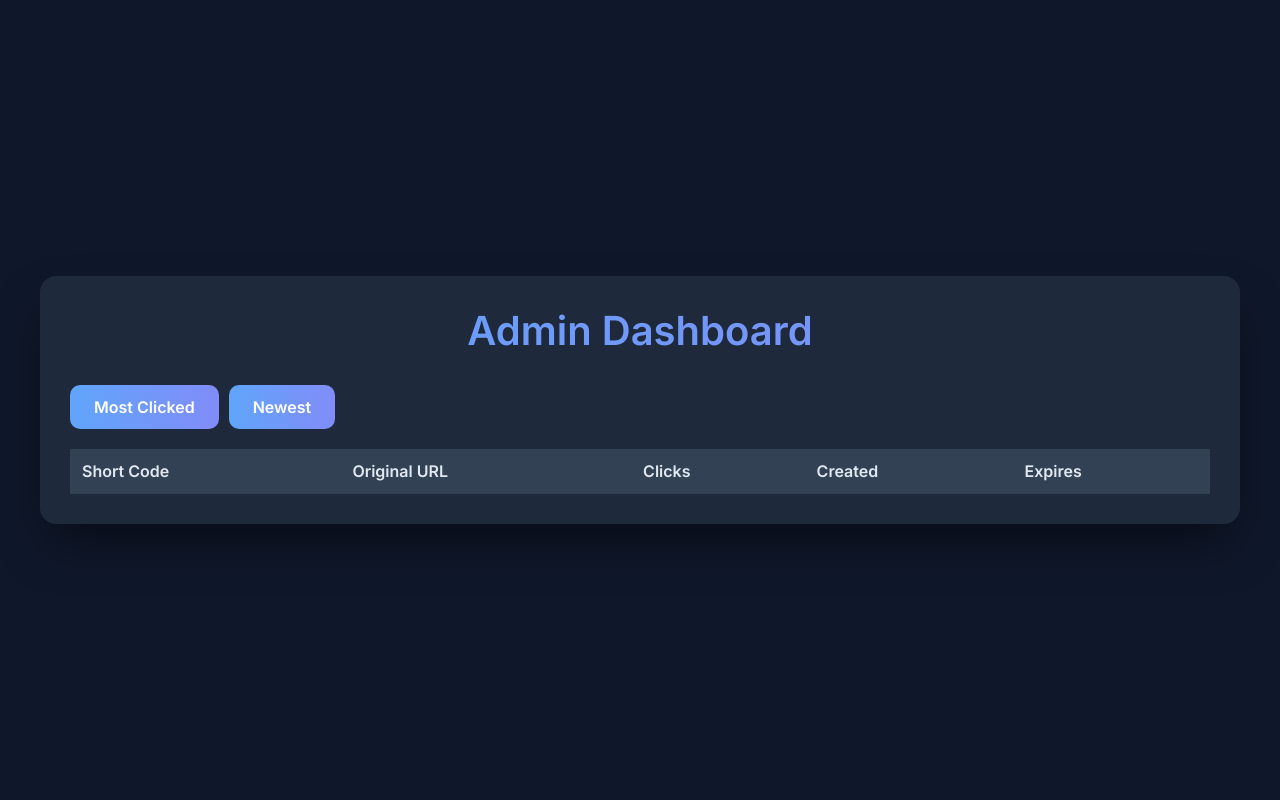
After one commit to AjayThomas-crl/url-shortener, a FastAPI app: template app/templates/admin.html in a window 1280 px wide. The commit adds this page. Run offline with FastAPI, Linux system fonts and the light colour scheme; the template is opened without the code that fills it, so the values that code supplies are empty; parts of the project's set-up code (start-up, migrations or seed data) failed here and were passed over.

Commit message:
Updated msql , admin page

```diff
--- a/app/main.py
+++ b/app/main.py
@@ -1,13 +1,17 @@
 from fastapi import FastAPI
+from fastapi.staticfiles import StaticFiles
 from app.api.routes import router
 from app.database import engine
 from app.models import models
 
 app = FastAPI()
 
-# Create all tables stored in this metadata.
-# This is equivalent to "Create Table" statements in raw SQL.
+# Create tables only if they don't exist
+# Use this instead of dropping and recreating each time
 models.Base.metadata.create_all(bind=engine)
+
+# Mount static files directory
+app.mount("/static", StaticFiles(directory="app/static"), name="static")
 
 app.include_router(router)
 
--- /dev/null
+++ b/app/static/admin.css
@@ -0,0 +1,68 @@
+.admin-card {
+    max-width: 1200px;
+    padding: 30px;
+}
+
+.dashboard {
+    margin-top: 30px;
+}
+
+.filters {
+    margin-bottom: 20px;
+    display: flex;
+    gap: 10px;
+}
+
+table {
+    width: 100%;
+    border-collapse: collapse;
+    margin-top: 20px;
+    color: #e2e8f0;
+}
+
+th, td {
+    padding: 12px;
+    text-align: left;
+    border-bottom: 1px solid #334155;
+}
+
+th {
+    background-color: #334155;
+    font-weight: 600;
+}
+
+td {
+    color: #94a3b8;
+}
+
+tr:hover {
+    background-color: #334155;
+}
+
+td a {
+    color: #60a5fa;
+    text-decoration: none;
+}
+
+td a:hover {
+    color: #818cf8;
+    text-decoration: underline;
+}
+
+@media (max-width: 768px) {
+    .admin-card {
+        padding: 15px;
+    }
+
+    table {
+        font-size: 14px;
+    }
+
+    th, td {
+        padding: 8px;
+    }
+
+    .filters {
+        flex-direction: column;
+    }
+}
--- a/app/static/style.css
+++ b/app/static/style.css
@@ -1,26 +1,197 @@
-body {
-  font-family: sans-serif;
-  background: #111;
-  color: white;
-  display: flex;
-  justify-content: center;
-  align-items: center;
-  height: 100vh;
+@import url('https://fonts.googleapis.com/css2?family=Inter:wght@400;600&display=swap');
+
+* {
+    margin: 0;
+    padding: 0;
+    box-sizing: border-box;
+    font-family: 'Inter', sans-serif;
 }
 
-.container {
-  background: #222;
-  padding: 2rem;
-  border-radius: 10px;
-  text-align: center;
+body {
+    background-color: #0f172a;
+    color: #e2e8f0;
+    min-height: 100vh;
+    display: flex;
+    justify-content: center;
+    align-items: center;
+    padding: 20px;
 }
 
-input {
-  padding: 0.5rem;
-  width: 300px;
+.card {
+    background-color: #1e293b;
+    border-radius: 16px;
+    width: 100%;
+    max-width: 800px;
+    padding: 40px;
+    box-shadow: 0 25px 50px -12px rgba(0, 0, 0, 0.5);
+}
+
+h1 {
+    font-size: 2.5rem;
+    text-align: center;
+    margin-bottom: 30px;
+    background: linear-gradient(to right, #60a5fa, #818cf8);
+    -webkit-background-clip: text;
+    background-clip: text;
+    color: transparent;
+    font-weight: 600;
+}
+
+.form-row {
+    display: flex;
+    gap: 16px;
+    margin-bottom: 20px;
+}
+
+.input-group {
+    flex: 1;
+    position: relative;
+}
+
+input, select {
+    width: 100%;
+    padding: 12px 16px;
+    border: none;
+    border-radius: 10px;
+    background-color: #334155;
+    color: #e2e8f0;
+    font-size: 16px;
+}
+
+input:focus, select:focus {
+    outline: none;
+    box-shadow: 0 0 0 2px #60a5fa;
+}
+
+.checkbox-container {
+    display: flex;
+    align-items: center;
+    gap: 8px;
+}
+
+input[type="checkbox"] {
+    width: 20px;
+    height: 20px;
+    accent-color: #60a5fa;
 }
 
 button {
-  padding: 0.5rem 1rem;
-  margin-left: 1rem;
+    background: linear-gradient(to right, #60a5fa, #818cf8);
+    color: white;
+    border: none;
+    border-radius: 10px;
+    padding: 12px 24px;
+    font-size: 16px;
+    font-weight: 600;
+    cursor: pointer;
+    transition: transform 0.2s, box-shadow 0.2s;
 }
+
+button:hover {
+    transform: translateY(-2px);
+    box-shadow: 0 10px 15px -3px rgba(96, 165, 250, 0.3);
+}
+
+.result {
+    background-color: #334155;
+    border-radius: 10px;
+    padding: 24px;
+    margin-top: 30px;
+    text-align: center;
+}
+
+.result p {
+    color: #94a3b8;
+    margin-bottom: 8px;
+}
+
+.short-url {
+    font-size: 18px;
+    color: #60a5fa;
+    word-break: break-all;
+    margin-bottom: 24px;
+    text-decoration: none;
+    display: block;
+}
+
+.short-url:hover {
+    color: #818cf8;
+    text-decoration: underline;
+}
+
+.qr-code {
+    margin: 0 auto;
+    max-width: 200px;
+}
+
+.qr-code img {
+    width: 100%;
+    height: auto;
+    margin-bottom: 16px;
+    border-radius: 8px;
+}
+
+.download-link {
+    display: inline-block;
+    background-color: #475569;
+    color: white;
+    text-decoration: none;
+    padding: 8px 16px;
+    border-radius: 8px;
+    font-size: 14px;
+    font-weight: 500;
+    transition: background-color 0.2s;
+}
+
+.download-link:hover {
+    background-color: #64748b;
+}
+
+.error {
+    background-color: rgba(239, 68, 68, 0.2);
+    color: #fca5a5;
+    padding: 12px;
+    border-radius: 8px;
+    margin-bottom: 16px;
+}
+
+/* Expired page styles */
+.expired-title {
+    color: #ef4444;
+    background: none;
+    -webkit-background-clip: initial;
+    background-clip: initial;
+}
+
+.expired-message {
+    margin-bottom: 30px;
+    color: #94a3b8;
+    font-size: 16px;
+    line-height: 1.5;
+}
+
+.button {
+    display: inline-block;
+    background: linear-gradient(to right, #60a5fa, #818cf8);
+    color: white;
+    text-decoration: none;
+    padding: 12px 24px;
+    border-radius: 10px;
+    font-weight: 600;
+    transition: transform 0.2s, box-shadow 0.2s;
+}
+
+.button:hover {
+    transform: translateY(-2px);
+    box-shadow: 0 10px 15px -3px rgba(96, 165, 250, 0.3);
+}
+
+@media (max-width: 768px) {
+    .form-row {
+        flex-direction: column;
+    }
+
+    .card {
+        padding: 24px;
+    }
+}
--- /dev/null
+++ b/app/templates/admin.html
@@ -0,0 +1,58 @@
+<!DOCTYPE html>
+<html>
+<head>
+    <title>URL Shortener Admin</title>
+    <meta name="viewport" content="width=device-width, initial-scale=1.0">
+    <link rel="stylesheet" href="https://fonts.googleapis.com/css2?family=Inter:wght@400;500;600&display=swap">
+    <link rel="stylesheet" href="/static/style.css">
+    <link rel="stylesheet" href="/static/admin.css">
+</head>
+<body>
+    <div class="card admin-card">
+        <h1>Admin Dashboard</h1>
+
+        <div class="dashboard">
+            <div class="filters">
+                <button onclick="sortTable('clicks')">Most Clicked</button>
+                <button onclick="sortTable('created_at')">Newest</button>
+            </div>
+
+            <table>
+                <thead>
+                    <tr>
+                        <th>Short Code</th>
+                        <th>Original URL</th>
+                        <th>Clicks</th>
+                        <th>Created</th>
+                        <th>Expires</th>
+                    </tr>
+                </thead>
+                <tbody>
+                    {% for url in urls %}
+                    <tr>
+                        <td><a href="/{{ url.short_code }}" target="_blank">{{ url.short_code }}</a></td>
+                        <td>{{ url.original_url }}</td>
+                        <td>{{ url.clicks }}</td>
+                        <td>{{ url.created_at.strftime('%Y-%m-%d %H:%M') }}</td>
+                        <td>
+                            {% if url.expires_at %}
+                                {{ url.expires_at.strftime('%Y-%m-%d %H:%M') }}
+                            {% else %}
+                                Never
+                            {% endif %}
+                        </td>
+                    </tr>
+                    {% endfor %}
+                </tbody>
+            </table>
+        </div>
+    </div>
+
+    <script>
+        function sortTable(column) {
+            // Simple client-side sorting
+            location.href = `/admin?sort=${column}`;
+        }
+    </script>
+</body>
+</html>
```
Also changed, not shown: app/api/routes.py (+133 -16 lines), app/models/models.py (+7 -11 lines), app/templates/expired.html (added, +16 -0 lines), app/templates/index.html (+45 -4 lines), requirements.txt (+8 -5 lines), structure.md (added, +23 -0 lines), README.md, 1 other file.
